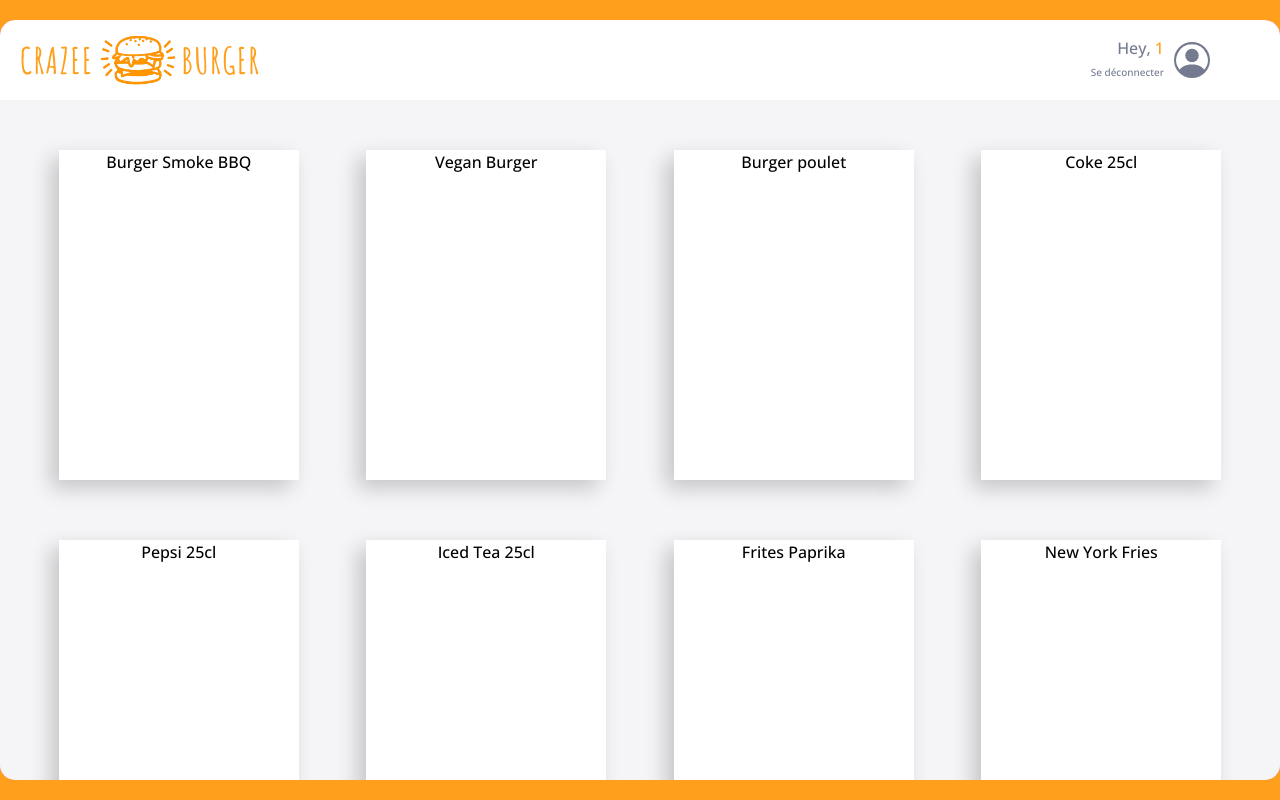
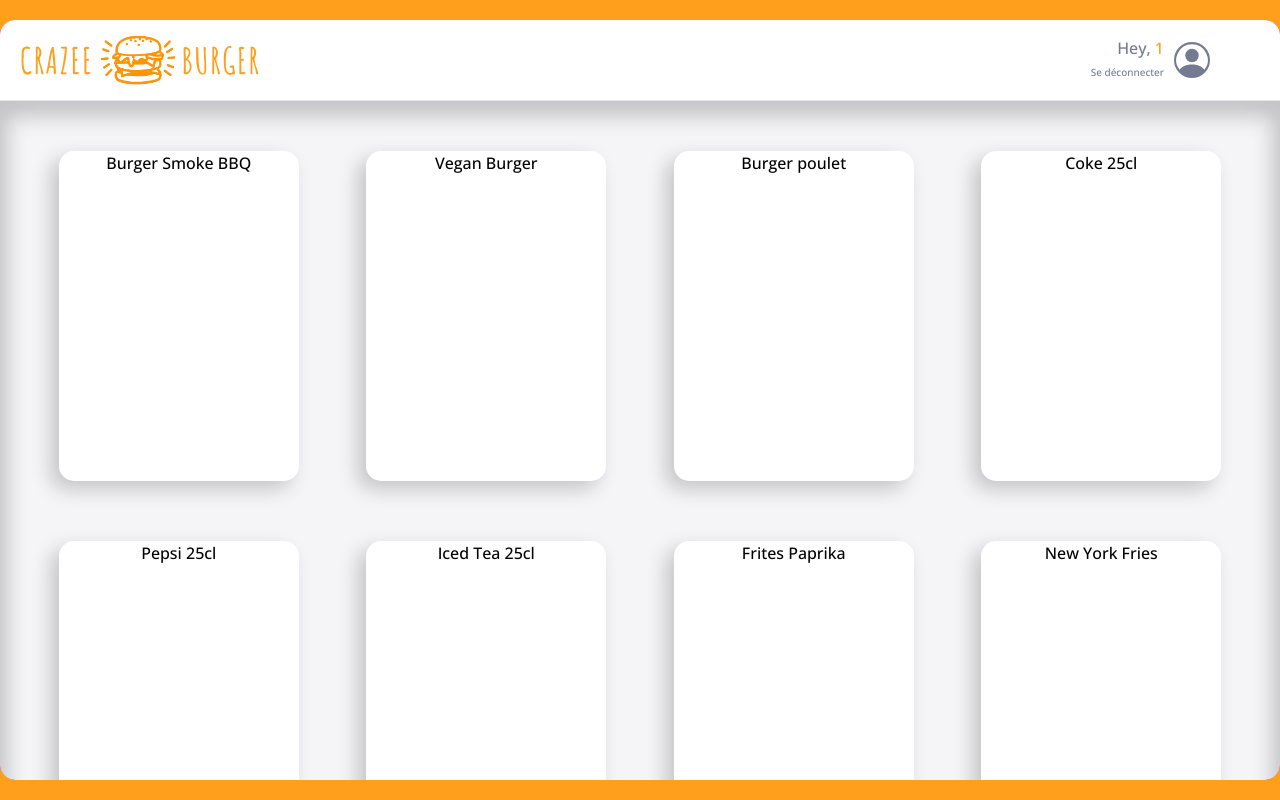
Before and after one commit to chellabisonia/crazee-burger, a React (Vite) app: page /order-page/1 in a window 1280 px wide. Built offline with nearby package versions, Linux system fonts and the light colour scheme; the HTML template or start-up script is replaced by a standard one.

Commit message:
💄 F05: ORDER > MENU > Add final style

```diff
--- a/src/components/pages/order/Main/Main.jsx
+++ b/src/components/pages/order/Main/Main.jsx
@@ -16,9 +16,8 @@
   flex: 1; // or I can also use this: height: calc(95vh - 10vh);
   border-bottom-left-radius: ${theme.borderRadius.extraRound};
   border-bottom-right-radius: ${theme.borderRadius.extraRound};
-  box-shadow: 0px 8px 20px 8px #00000033 inset;
+  display: grid;
   overflow-y: scroll;
-  display: grid;
   //this code will be used for Basket
   /* grid-template-columns: 25% 1fr; */
   /* .basket {
--- a/src/components/pages/order/Main/Menu.jsx
+++ b/src/components/pages/order/Main/Menu.jsx
@@ -1,39 +1,37 @@
 import { useState } from "react";
 import styled from "styled-components";
 import { fakeMenu2 } from "../../../../fakeData/fakeMenu";
+import { theme } from "../../../../theme";
 
 export default function Menu() {
+  const [menu, setMenu] = useState(fakeMenu2);
 
-const [menu, setMenu] = useState(fakeMenu2);
-
-
-
-
-  return <MenuStyled>
-{menu.map((produit)=>{
-return <div className="produit">{produit.title}</div>
-
-
-})}
-  </MenuStyled>;
+  return (
+    <MenuStyled>
+      {menu.map((produit) => {
+        return <div className="produit">{produit.title}</div>;
+      })}
+    </MenuStyled>
+  );
 }
 
 const MenuStyled = styled.div`
-  background: #F5F5F7;;
+  background: ${theme.colors.background_white};
   display: grid;
   grid-template-columns: repeat(4, 1fr);
   /* grid-template-rows: repeat(3, 1fr); */
   grid-column-gap: 50px;
   grid-row-gap: 60px;
   padding: 50px 50px 150px;
-  justify-items:center ;
-  overflow-y: scroll;
-  .produit{
-  background: white;
-  color: black;
-  width: 240px;
-  height: 330px;
-  box-shadow: -8px 8px 20px  rgb(0 0 0 / 20%);
+  justify-items: center;
+  box-shadow: 0px 8px 20px 8px #00000033 inset;
 
+  .produit {
+    background: white;
+    color: black;
+    width: 240px;
+    height: 330px;
+    box-shadow: -8px 8px 20px rgb(0 0 0 / 20%);
+    border-radius: 15px;
   }
 `;
--- a/src/components/pages/order/Navbar/Navbar.jsx
+++ b/src/components/pages/order/Navbar/Navbar.jsx
@@ -22,7 +22,7 @@
   padding: 0 20px;
   border-top-left-radius: ${theme.borderRadius.extraRound};
   border-top-right-radius: ${theme.borderRadius.extraRound};
-
+  border-bottom: 1px solid ${theme.colors.greyLight} ;
   .logo-order-page {
     cursor: pointer;
   }
```
